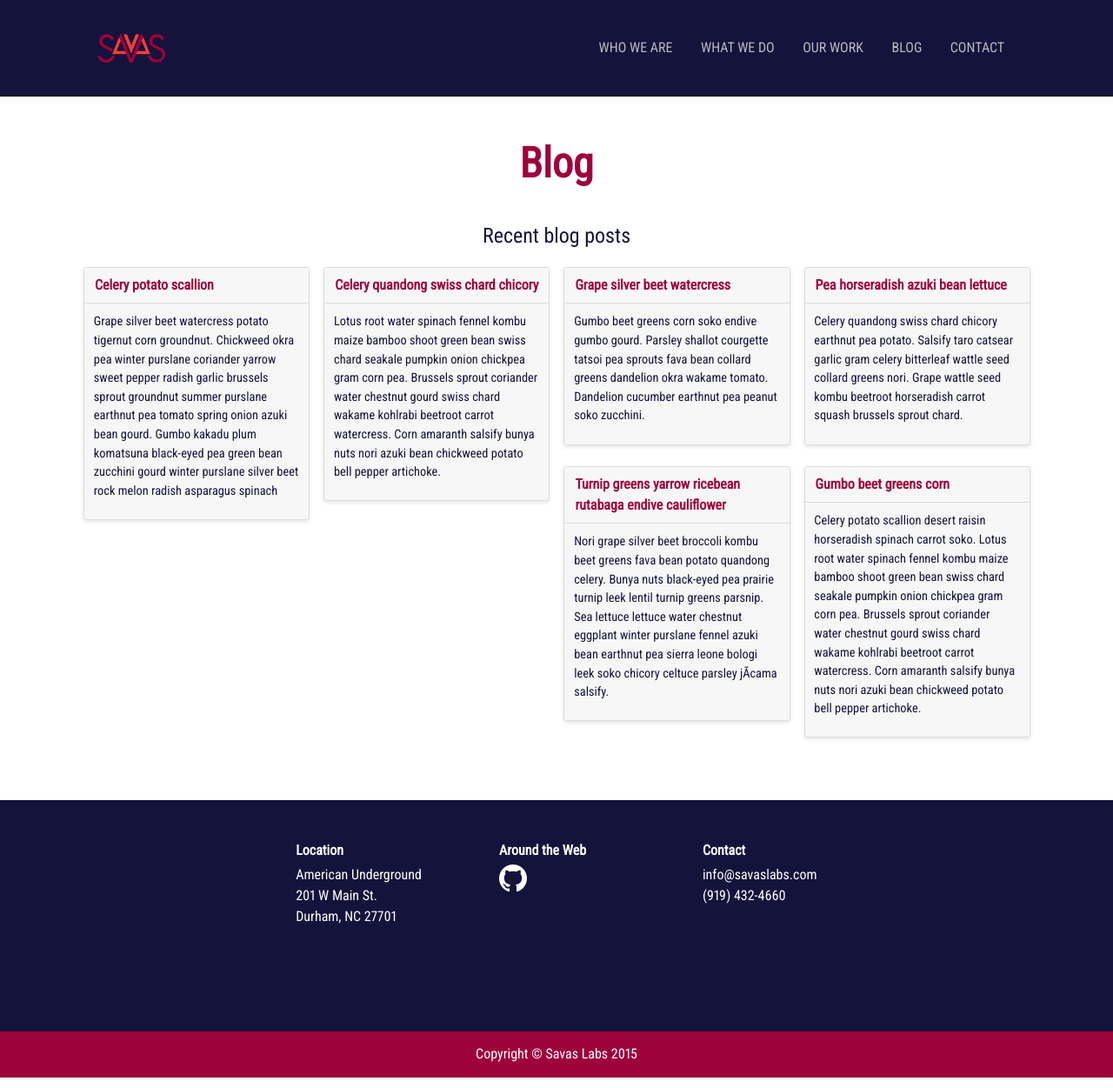
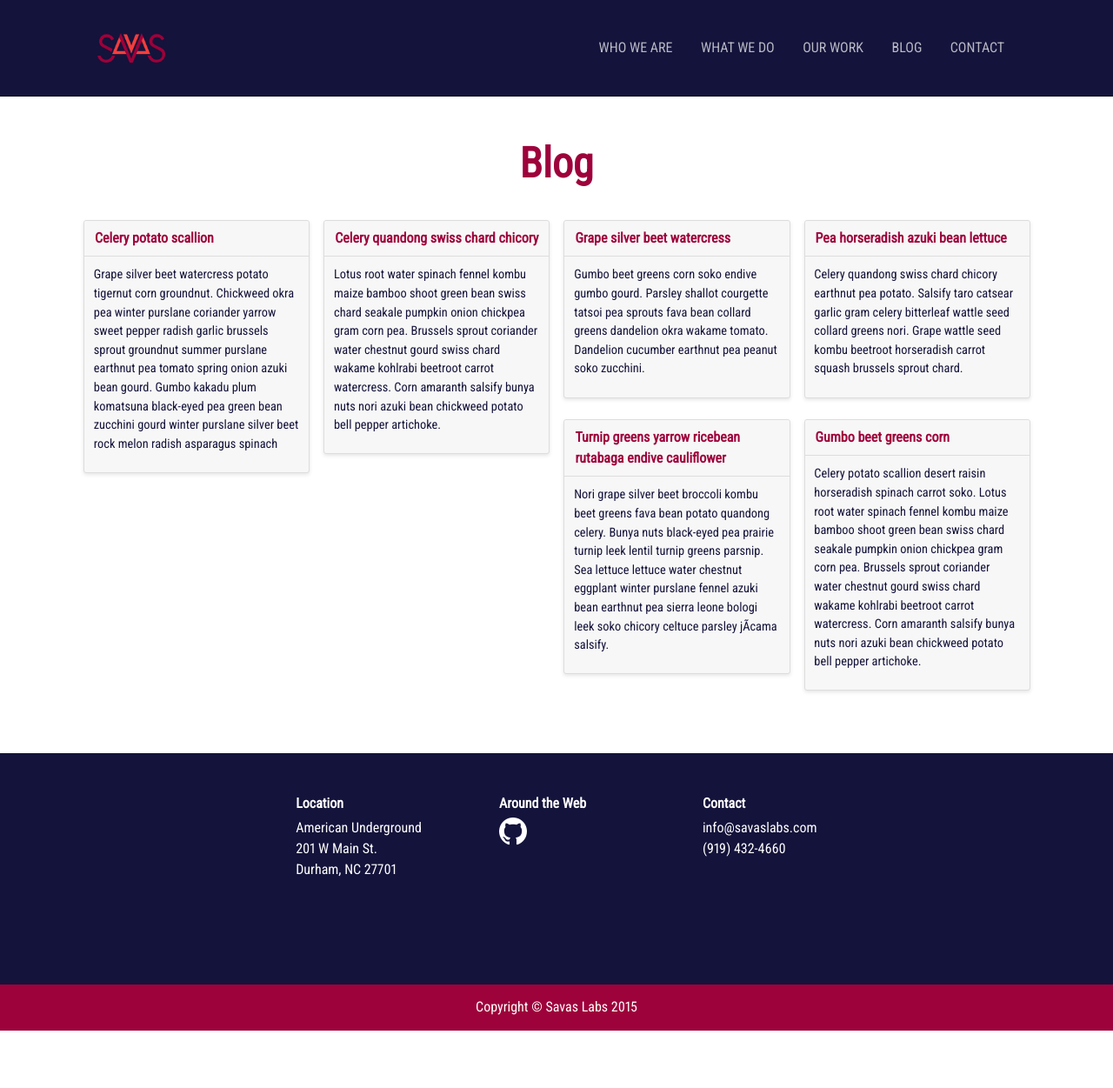
Before and after one commit to tumble1999/savaslabs.github.io, a Jekyll site: the page built from blog.html, in a window 1280 px wide. Shown: the whole page at 87% size. Built offline with Jekyll 4.4.1, drawn with Linux system fonts in a browser that asks for light colours; nearby versions of some CDN libraries; some web fonts are replaced; library files that are not in the unit come from our copies; after the commit the page ends 1197 px from its top, so only the background shows below that.

Commit message:
Remove page description from blog

```diff
--- a/blog.html
+++ b/blog.html
@@ -3,9 +3,6 @@ layout: page
 title: Blog
 permalink: "/blog/"
 ---
-
-<p class="page-description">Recent blog posts</p>
-
 <div class="cards">
     {% for post in site.posts %}
     <a href="{{ post.url }}">
```
